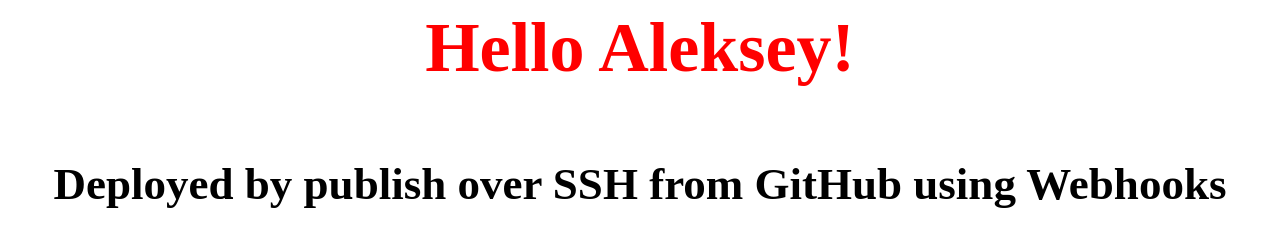
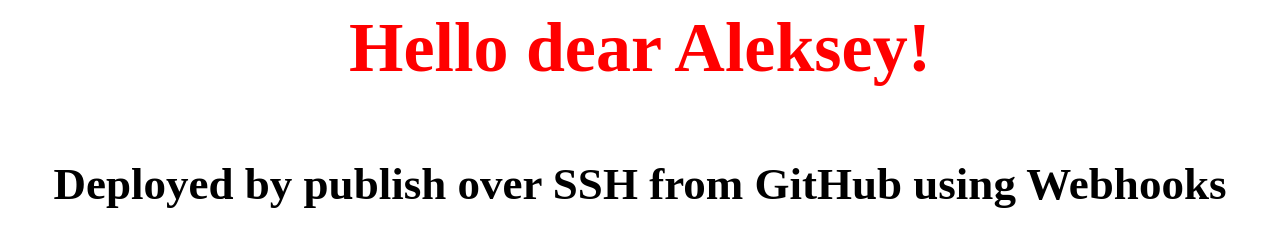
Before and after one commit to AleksEsin/jenkins, a plain HTML site: page index.html in a window 1280 px wide. Drawn offline with Linux system fonts and the light colour scheme.

Commit message:
change index

```diff
--- a/index.html
+++ b/index.html
@@ -3,7 +3,7 @@
 	<title>TEST</title>
 </head>
 <body bgcolor=white>
-	<h1 style = "color: red; text-align: center; font-size: 70px;">Hello Aleksey!</p>
+	<h1 style = "color: red; text-align: center; font-size: 70px;">Hello dear Aleksey!</p>
     <p style = "color: black; text-align: center; font-size: 45px;">Deployed by publish over SSH from GitHub using Webhooks</p>
 </body>
 </html>
```
